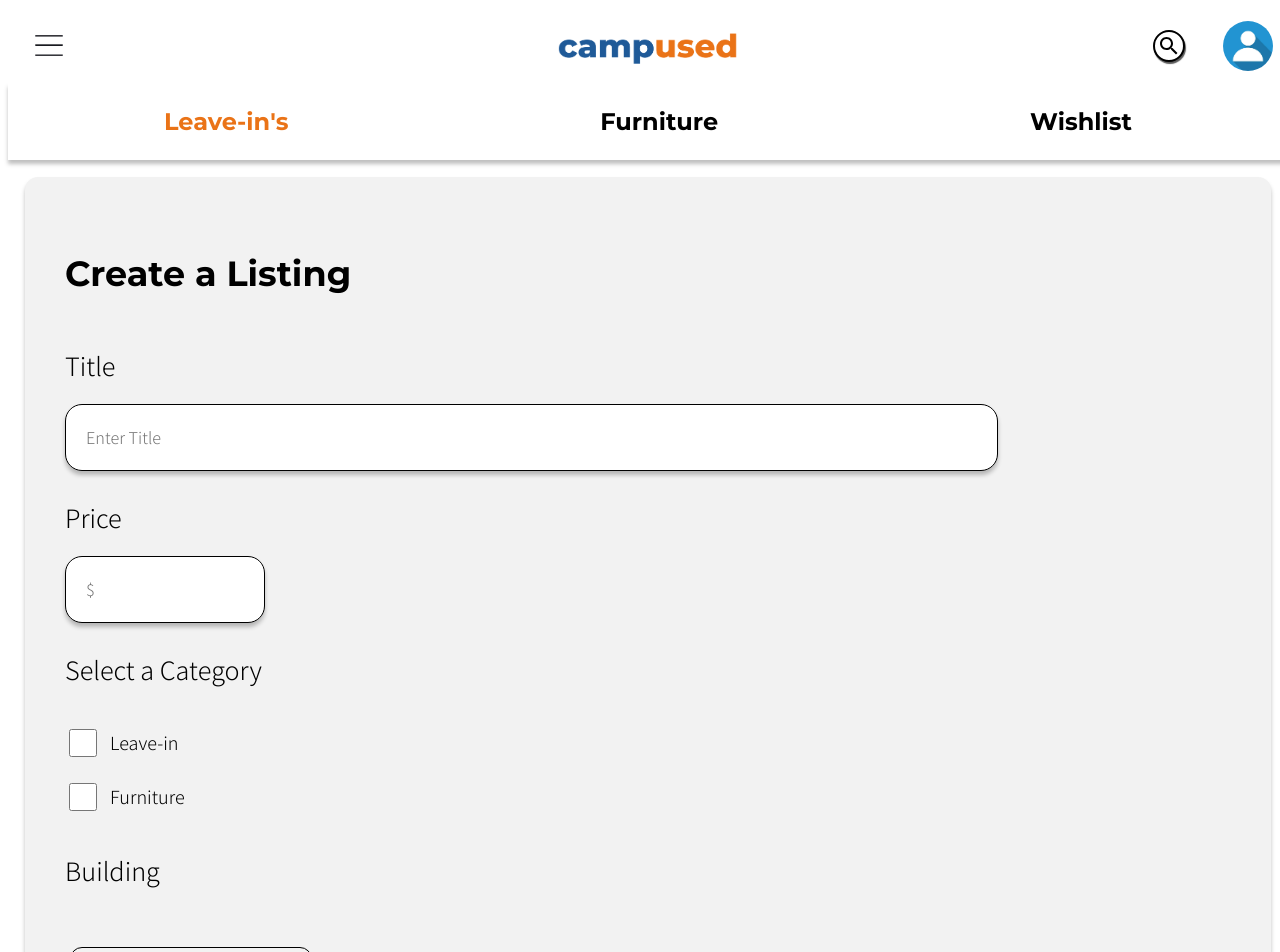
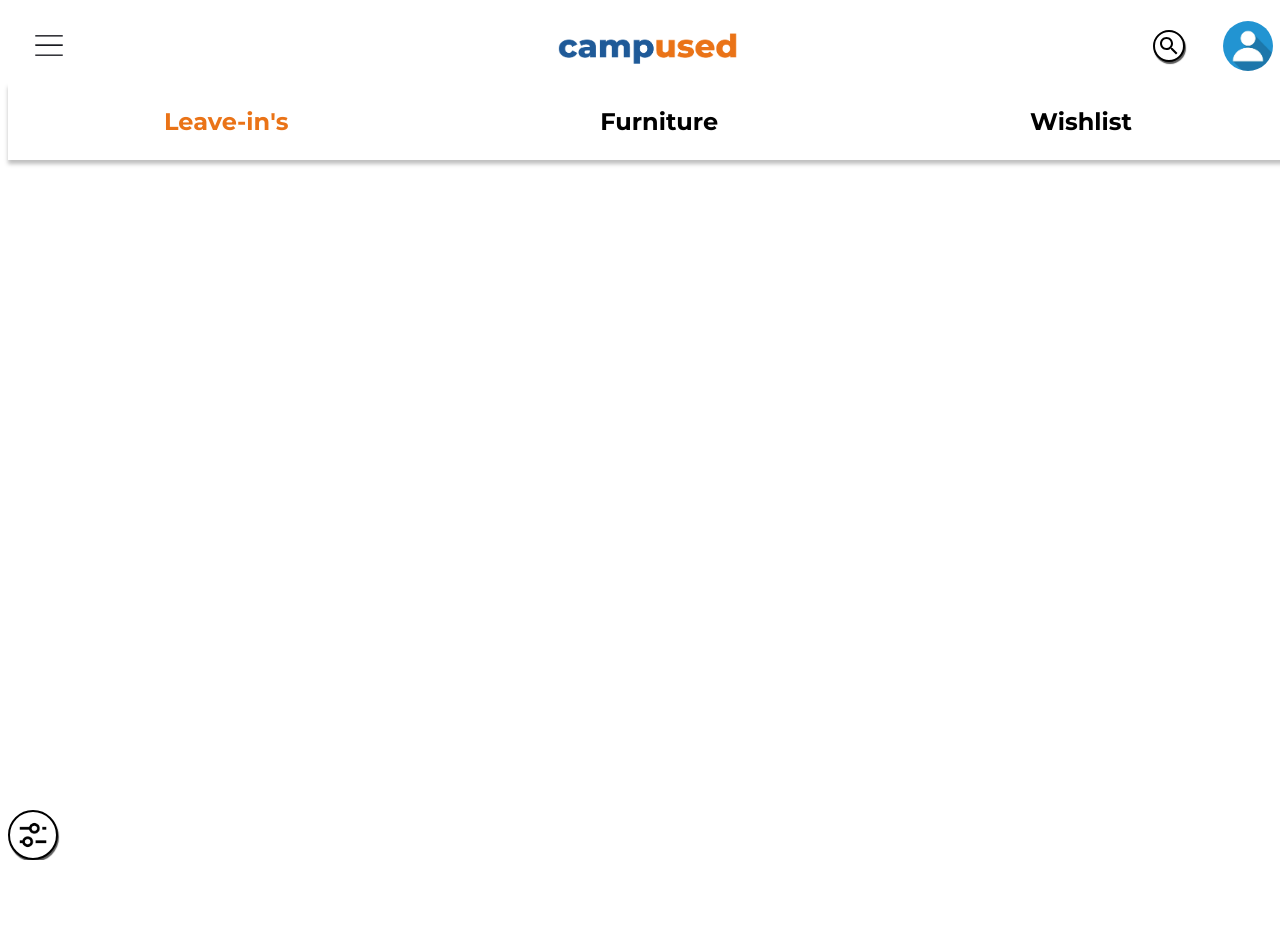
Before and after one commit to cindyparkk/campused, a Next.js app: page /TestingComps in a window 1280 px wide. Shown: the top 952 px of the page. After the commit the page ends 860 px from the top, so only its background shows below. Built offline with nearby package versions, Linux system fonts and the light colour scheme.

Commit message:
connected filterbutton to filteropen, updated menu

```diff
--- a/comps/FilterOpen/index.js
+++ b/comps/FilterOpen/index.js
@@ -1,17 +1,30 @@
 import React, {useState, useEffect} from 'react';
 import styled from 'styled-components';
+import CircleButton from '../../comps/CircleButton';
 
-import close from '../../public/close.png';
+// import close from '../../public/close2.png';
+// import filter from '../../public/filter.png';
 
 const Contain = styled.div`
-    min-width: 367px;
-    min-height: 617px;
-    display: inline-flex;
+    max-width: 367px;
+    // min-height: 617px;
     border-radius: 17px;
     background: #FFFFFF;
     box-shadow: 3px 4px 4px rgba(0, 0, 0, 0.25);
     border-radius: 17px;
+    transform-origin: bottom;
+    overflow: hidden;
+    max-height: ${props=>props.showfilters ? "617px" : "0px"};
+    transition: 0.5s ease-in-out;
+    z-index: 4;
 `
+const Main = styled.div`
+    height: 700px;
+    display: inline-flex;
+    justify-content: flex-end;
+    flex-direction: column;
+    position: relative;
+`;
 
 const Content = styled.div`
     margin: 25px;
@@ -99,12 +112,100 @@ const Icon = styled.img`
 //     }
 // `
 
+const FilterContainer = styled.div`
+    transition: 0.3s;
+    opacity: ${props=>props.filterbutton ? "0" : "1"};
+    width: 50px;
+`;
+
+const GrayBackground = styled.div`
+    width: 100vw;
+    height: 100vh;
+    background-color: rgb(100, 100, 100, 0.4);
+    z-index: 1;
+    visibility: ${props=>props.hide ? "visible" : "hidden"};
+    position: fixed;
+    top: 0;
+    left: 0;
+    transition: 0.5s;
+    opacity: ${props=>props.gray ? "1" : "0"};
+`;
+
 const FilterOpen = () => {
-    return <Contain>
+    const [showfilters, setFilter] = useState(false);
+    const [gray, showGray] = useState(false);
+    const [filterbutton, setButton] = useState(false);
+    const [hide, setHide] = useState(false);
+
+
+
+    return <Main>
+
+        <FilterContainer showfilters={showfilters} hide={hide} gray={gray} filterbutton={filterbutton} onClick={()=>{
+                setFilter(!showfilters);
+                showGray(!gray);
+                setButton(true);
+                setHide(true);
+                if(showfilters === true){
+                    setTimeout(function(){
+
+                            setButton(false);
+
+                    }, 600);
+                }
+
+            }}>
+                <CircleButton icon='/filter.png' iconwidth='32px' iconheight='32px' gray={gray} hide={hide} filterbutton={filterbutton} showfilters={showfilters} onClick={()=>{
+                    setFilter(!showfilters);
+                    showGray(!gray);
+                    setButton(true);
+                    setHide(true);
+                    if(showfilters === true){
+                        setTimeout(function(){
+
+                                setButton(false);
+
+                        }, 600);
+                    }
+
+                }}/>
+
+        </FilterContainer>
+
+        <GrayBackground gray={gray} hide={hide} onClick={()=>{
+                setFilter(!showfilters);
+                showGray(!gray);
+                setButton(true);
+                setHide(false);
+                if(showfilters === true){
+                    setTimeout(function(){
+
+                            setButton(false);
+
+                    }, 600);
+            }
+
+        }}></GrayBackground>
+
+
+            <Contain showfilters={showfilters}>
         <Content>
             <Top>
                 <Title>Filters</Title>
-                <Icon src={close}></Icon>
+                <Icon src='/close2.png' showfilters={showfilters} filterbutton={filterbutton} gray={gray} onClick={()=>{
+                setFilter(!showfilters);
+                showGray(!gray);
+                setButton(true);
+                setHide(false);
+                if(showfilters === true){
+                    setTimeout(function(){
+
+                            setButton(false);
+                    }, 600);
+                }
+
+
+            }}></Icon>
             </Top>
             <div>
                 <Subtitle>Price</Subtitle>
@@ -143,7 +244,10 @@ const FilterOpen = () => {
                 </Box>
             </div>
         </Content>
+
     </Contain>
+
+    </Main>
 }
 
 export default FilterOpen;
--- a/comps/Menu/index.js
+++ b/comps/Menu/index.js
@@ -10,14 +10,18 @@ const Contain = styled.div`
 `
 
 const Content = styled.div`
-    display: ${props=>props.showmenu ? "inline-flex" : "none"};
+    // display: ${props=>props.showmenu ? "inline-flex" : "none"};
+    opacity: ${props=>props.showmenu ? "1" : "0"};
+    visibility: ${props=>props.hidden?props.hidden:"hidden"};
+    display: inline-flex;
+    z-index: 3;
+    transition: 0.3s;
     flex-direction: column;
     align-items: center;
     justify-content: center;
     background-color: white;
     width: 100vw;
     height: 100vh;
-    z-index: 10;
     position: fixed;
     top: 0;
     left: 0;
@@ -27,15 +31,16 @@ const Open = styled.img`
     width: 28px;
     margin: 20px;
     cursor: pointer;
-`
+    display: inline-flex;
+`;
 
 const Close = styled.img`
     width: 28px;
     margin: 20px;
     position: fixed;
     cursor: pointer;
-    z-index: 12;
     display: ${props=>props.showclose ? "block" : "none"};
+    z-index: 4;
 `;
 
 const Item = styled.h2`
@@ -51,21 +56,26 @@ const Item = styled.h2`
 
 const Menu = ({}) => {
     const [selected, setSelected] = useState(1);
-    const [appear, setAppear] = useState(false);
+    const [hidden, setHidden] = useState(null);
 
     const [showmenu, SetMenu]  = useState(false);
     const [showclose, setClose] = useState(false);
 
     return <Contain>
-        <Open showmenu={showmenu} showclose={showclose} onClick={()=>{
+        <Open showclose={showclose} showmenu={showmenu} hidden={hidden} onClick={()=>{
             SetMenu(!showmenu);
             setClose(!showclose);
+            setHidden("visible");
+
         }} src='/menu.png'></Open>
-        <Close showclose={showclose} showmenu={showmenu} onClick={()=>{
+        <Close showclose={showclose} showmenu={showmenu} hidden={hidden} onClick={()=>{
             SetMenu(!showmenu);
             setClose(!showclose);
+            setHidden("hidden");
         }} src='/close2.png'></Close>
-        <Content showmenu={showmenu}>
+
+
+        <Content showmenu={showmenu} showmenu={showmenu} hidden={hidden}>
             <Item selected={selected === 1} onClick={()=>{
                 setSelected(1);}}>Home</Item>
             <Item selected={selected === 2} onClick={()=>{
@@ -81,7 +91,7 @@ const Menu = ({}) => {
 }
 
 Menu.defaultProps = {
-    display: 'none'
+
 }
 
 export default Menu;
--- a/pages/TestingComps/index.js
+++ b/pages/TestingComps/index.js
@@ -9,6 +9,7 @@ import ProfileSlider from '../../comps/ProfileSlider';
 import Saved from '../../comps/Saved';
 import ProductDescription from '../../comps/ProductDescription';
 import Profile from '../../comps/Profile';
+import FilterOpen from '../../comps/FilterOpen';
 
 export default function Home() {
 
@@ -17,12 +18,13 @@ export default function Home() {
       <Search /> */}
       <Header />
       <HeaderMenu />
-      <CreateListing />
+      {/* <CreateListing />
       <Footer />
       <ProfileSlider />
       <Saved />
       <ProductDescription />
-      <Profile />
+      <Profile /> */}
+      <FilterOpen />
     </div>
 
 }
```
Also changed, not shown: comps/Header/index.js (+0 -7 lines), public/filter.png (added).
